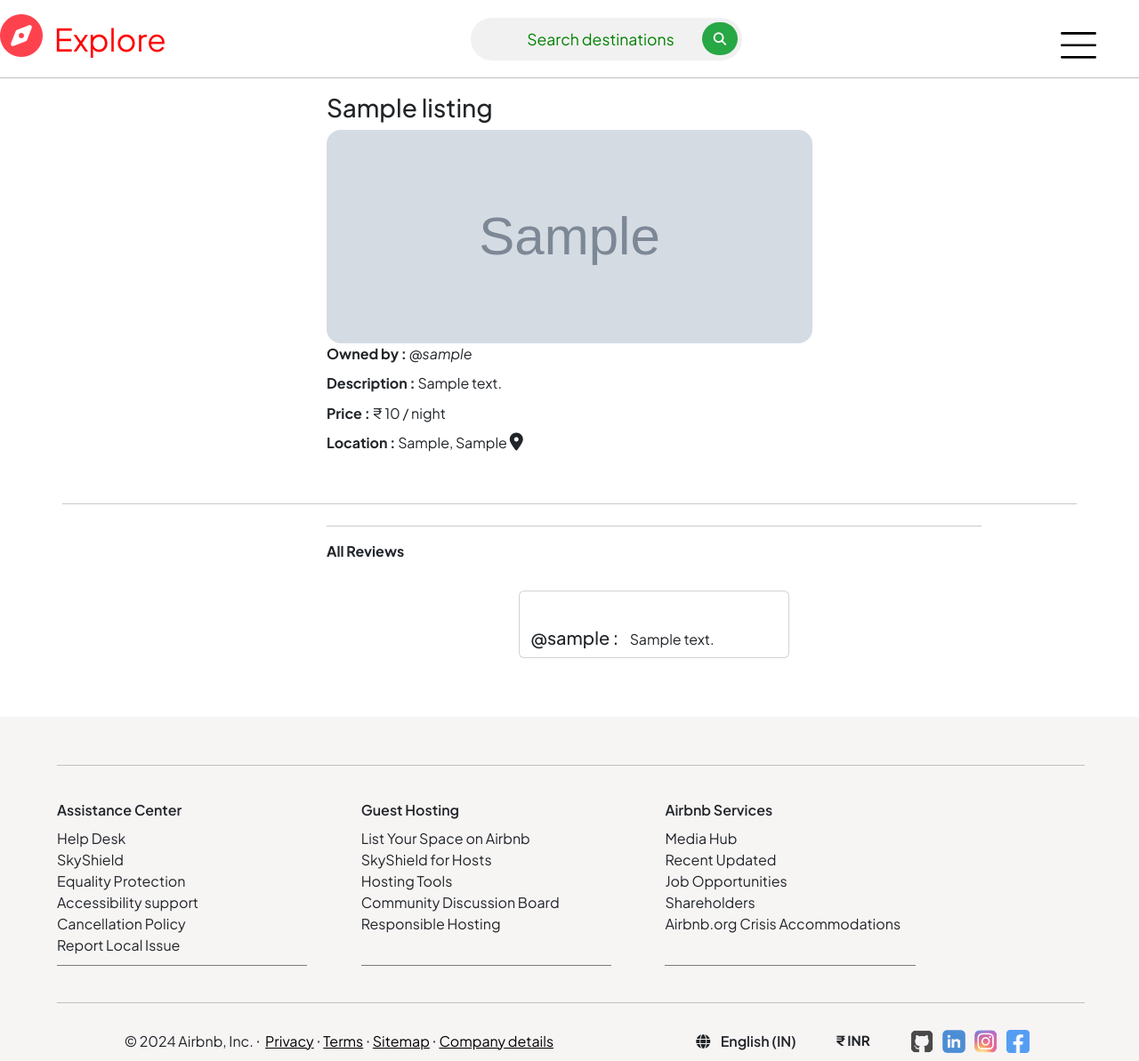
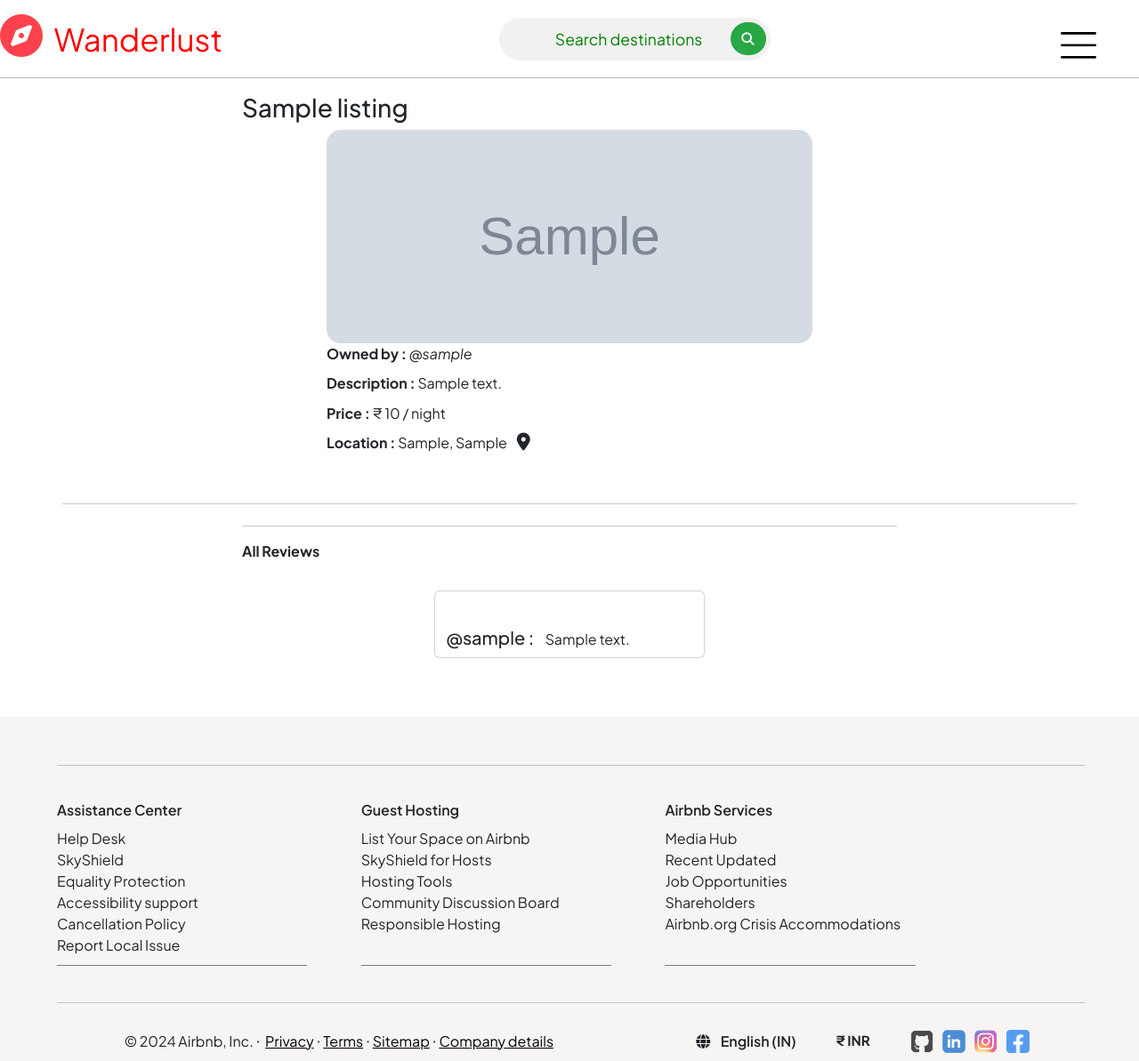
Before and after one commit to yogitha-gowda/wanderlust, a Node server app: page /listings/600000000000000000000001 in a window 1280 px wide. Shown: the top 1193 px of the page at 89% size. Run offline with Node 20, Linux system fonts and the light colour scheme; tables that the repository leaves empty hold one stand-in row (values such as "Sample post"); grey boxes marked "Sample" are stand-in pictures; some libraries are stand-ins or nearby versions.

Commit message:
Updated navbar, show page, middleware and added seed.js

```diff
--- a/controllers/reviews.js
+++ b/controllers/reviews.js
@@ -4,7 +4,7 @@ const Review = require("../models/review");
 module.exports.createReview = async(req,res,next) => {
     let listing = await Listing.findById(req.params.id);
     let newReview = new Review(req.body.review);
-    newReview.auther = req.user._id;
+    newReview.author = req.user._id;
     listing.reviews.push(newReview);
 
     await newReview.save();
--- a/middleware.js
+++ b/middleware.js
@@ -55,8 +55,8 @@ module.exports.validateReview = (req, res, next) => {
 module.exports.isReviewAuther = async (req, res, next) => {
     let { id, reviewId } = req.params;
     let review = await Review.findById(reviewId);
-    if(!review.auther.equals(res.locals.currUser._id)) {
-        req.flash("error", "You are not auther of this review!");
+    if(!review.author.equals(res.locals.currUser._id)) {
+        req.flash("error", "You are not author of this review!");
         return res.redirect(`/listings/${id}`);
     }
     next();
--- a/views/includes/navbar.ejs
+++ b/views/includes/navbar.ejs
@@ -5,7 +5,7 @@
     <div id="nav-main-bar">
       <div class="nav-icon">
         <a href="/listings"><i class="fa-solid fa-compass fa-3x"></i></a>
-        <a href="/listings" style="font-size: 35px; text-decoration: none; color: red; margin-left: 10px;">Explore</a>
+        <a href="/listings" style="font-size: 35px; text-decoration: none; color: red; margin-left: 10px;">Wanderlust</a>
       </div>
 
       <div class="nav-search nav-hover nav-search-search">
@@ -24,7 +24,7 @@
         </div>
       </div>
       <div class="user-fnx" style="display: none;">
-        <a href="/listings/new">Airbnb your home</a>
+        <a href="/listings/new">Wanderlust your home</a>
         <% if(!currUser){ %>
           <a href="/signup">SignUp</a>
           <a href="/login">LogIn</a>
--- a/views/listings/show.ejs
+++ b/views/listings/show.ejs
@@ -3,7 +3,7 @@
 <link rel="stylesheet" href="/css/btnStyle.css">
 
 <div class="row mt-3">
-    <div class="col-8 offset-3">
+    <div class="col-8 offset-2">
         <h3><%= listing.title %></h3>
     </div>
 
@@ -12,25 +12,25 @@
         <div class="card-body">
             <p class="card-text"><b>Owned by :</b> <i>@<%= listing.owner.username %></i></p>
             <p class="card-text"><b>Description :</b> <%= listing.description %></p>
-            <p class="card-text"><b>Price :</b> &#8377; <%= listing.price.toLocaleString("en-IN") %> / night</p>
-            <p class="card-text"><b>Location :</b> <%= listing.location %>, <%= listing.country %> <i class="fa-solid fa-location-dot" style="margin-right: 1rem; font-size: 1.25rem;"></i></p>
+            <p class="card-text"><b>Price :</b> ₹ <%= listing.price.toLocaleString("en-IN") %> / night</p>
+            <p class="card-text"><b>Location :</b> <%= listing.location %>, <%= listing.country %>
+                <i class="fa-solid fa-location-dot ms-2" style="font-size: 1.25rem;"></i>
+            </p>
         </div>
     </div>
 
     <% if (currUser && listing.owner._id.equals(currUser._id)) { %>
-    <div class="btns offset-3 mt-3">
-        <div class="btns-edit">
-            <a href="/listings/<%= listing._id %>/edit" class="btn btn-dark add-btn col-1 offset-3">Edit</a>
-            <form method="POST" action="/listings/<%= listing._id %>?_method=DELETE">
-                <button class="btn btn-dark offset-5">Delete</button>
-            </form>
-        </div>
+    <div class="d-flex justify-content-center gap-3 mt-4">
+        <a href="/listings/<%= listing._id %>/edit" class="btn btn-dark px-4">✏️ Edit</a>
+        <form method="POST" action="/listings/<%= listing._id %>?_method=DELETE">
+            <button class="btn btn-danger px-4">🗑️ Delete</button>
+        </form>
     </div>
     <% } %>
 
     <hr class="mt-4">
 
-    <div class="col-8 offset-3 mb-3">
+    <div class="col-8 offset-2 mb-3">
         <% if (currUser) { %>
         <h4><b>Leave a Review &nbsp;<i class="fa-regular fa-pen-to-square"></i></b></h4>
         <form action="/listings/<%= listing.id %>/reviews" method="POST" novalidate class="needs-validation">
@@ -53,9 +53,9 @@
 
             <div class="mb-3">
                 <label for="comment" class="form-label">Comments</label>
-                <textarea name="review[comment]" id="comment" cols="30" rows="3" class="form-control border border-black border-opacity-50" required></textarea>
+                <textarea name="review[comment]" id="comment" cols="30" rows="3" class="form-control border border-dark-subtle" required></textarea>
                 <div class="invalid-feedback">
-                    Please add some comments for review
+                    Please add some comments for review.
                 </div>
             </div>
 
@@ -72,7 +72,7 @@
                 <div class="card-body mb-2 review-card">
                     <p class="starability-result card-text" data-rating="<%= review.rating %>"></p>
                     <div style="max-width: 80vw;">
-                        <h5 class="card-title">@<%= review.author.username %> :</h5> <!-- ✅ Fixed -->
+                        <h5 class="card-title">@<%= review.author.username %> :</h5>
                         <p class="card-text mb-1 review-comment"><%= review.comment %></p>
                     </div>
                 </div>
```
Also changed, not shown: seed.js (added, +16 -0 lines).
